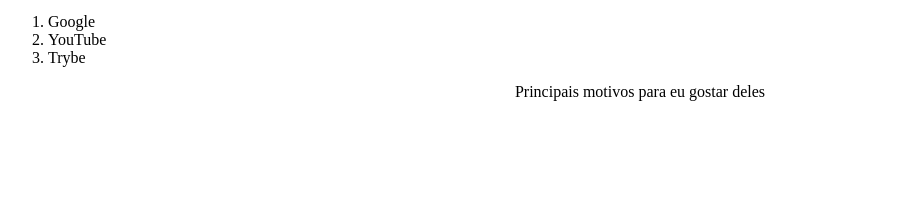
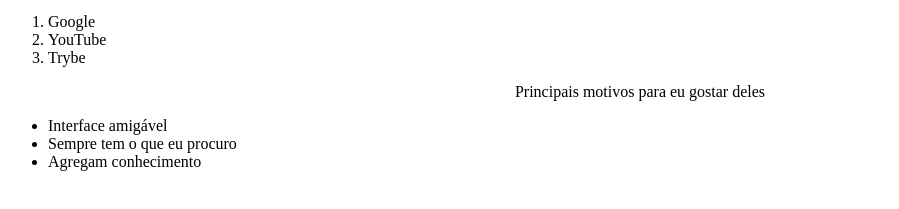
Before and after one commit to ferreirawdev/trybe-exercicios, a plain HTML site: page fundamentos/bloco-03/dia-03/index3.html in a window 1280 px wide. Shown: the part 101-310 px from the top of the page, without its empty margins (0-899 px from the left). Drawn offline with Linux system fonts and the light colour scheme.

Commit message:
adiciona lista nao ordenada

```diff
--- a/fundamentos/bloco-03/dia-03/index3.html
+++ b/fundamentos/bloco-03/dia-03/index3.html
@@ -17,6 +17,11 @@
         <li>Trybe</li>
     </ol>
     <p>Principais motivos para eu gostar deles</p>
+    <ul>
+        <li>Interface amigável</li>
+        <li>Sempre tem o que eu procuro</li>
+        <li>Agregam conhecimento</li>
+    </ul>
 
   </body>
 
```
